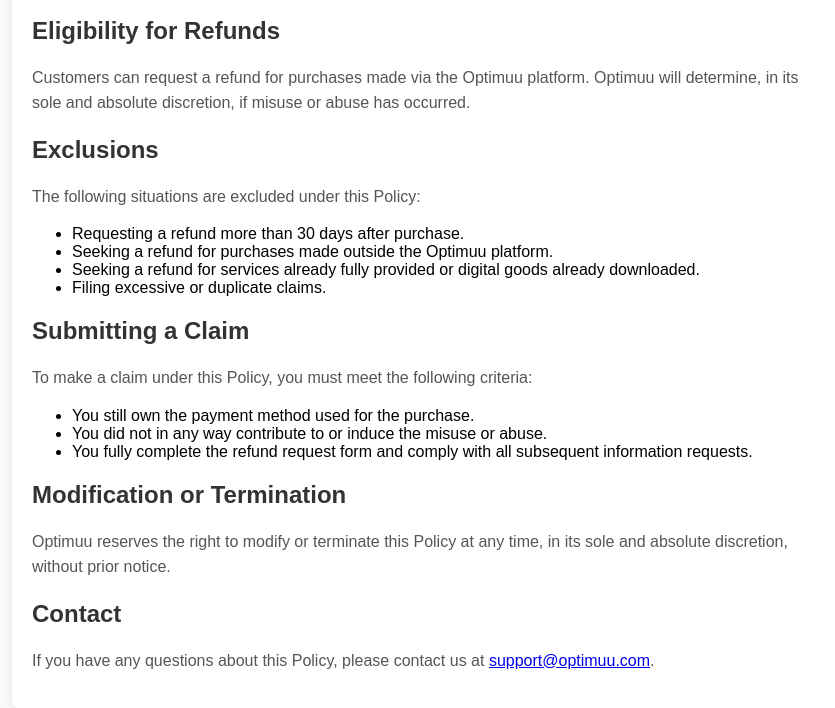
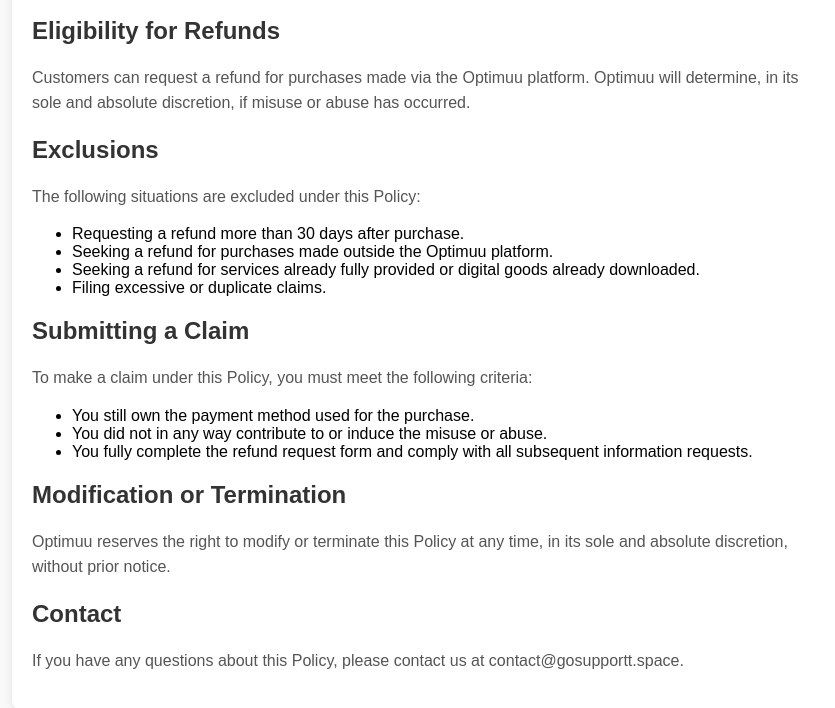
Before and after one commit to gleicesantos22/newone, a website: page checkout/refund-policy.html in a window 1280 px wide. Shown: the part 214-922 px from the top of the page, without its empty margins (208-1043 px from the left). Drawn offline with Linux system fonts and the light colour scheme.

Commit message:
Update refund-policy.html

```diff
--- a/checkout/refund-policy.html
+++ b/checkout/refund-policy.html
@@ -70,7 +70,7 @@
         <p>Optimuu reserves the right to modify or terminate this Policy at any time, in its sole and absolute discretion, without prior notice.</p>
 
         <h2>Contact</h2>
-        <p>If you have any questions about this Policy, please contact us at <a href="mailto:support@optimuu.com">support@optimuu.com</a>.</p>
+        <p>If you have any questions about this Policy, please contact us at contact@gosupportt.space.</p>
     </div>
 </body>
 </html>
```
